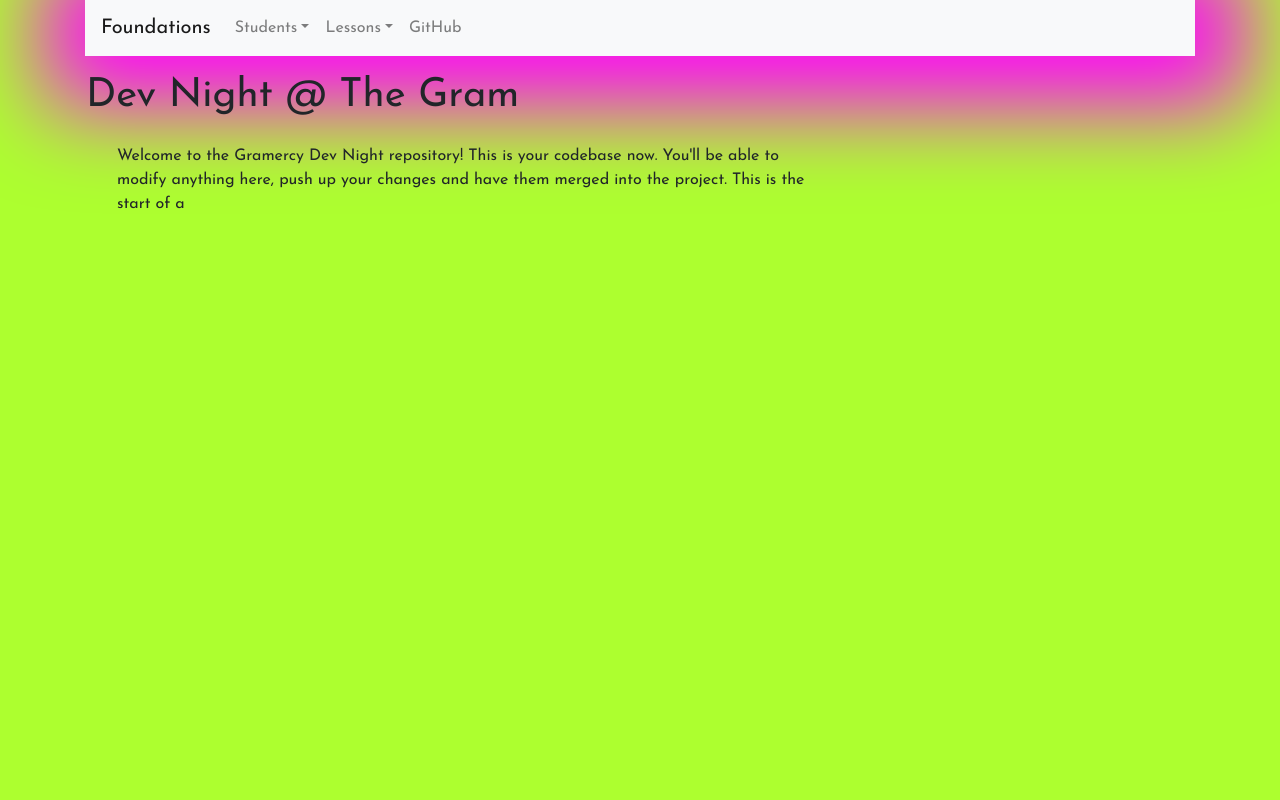
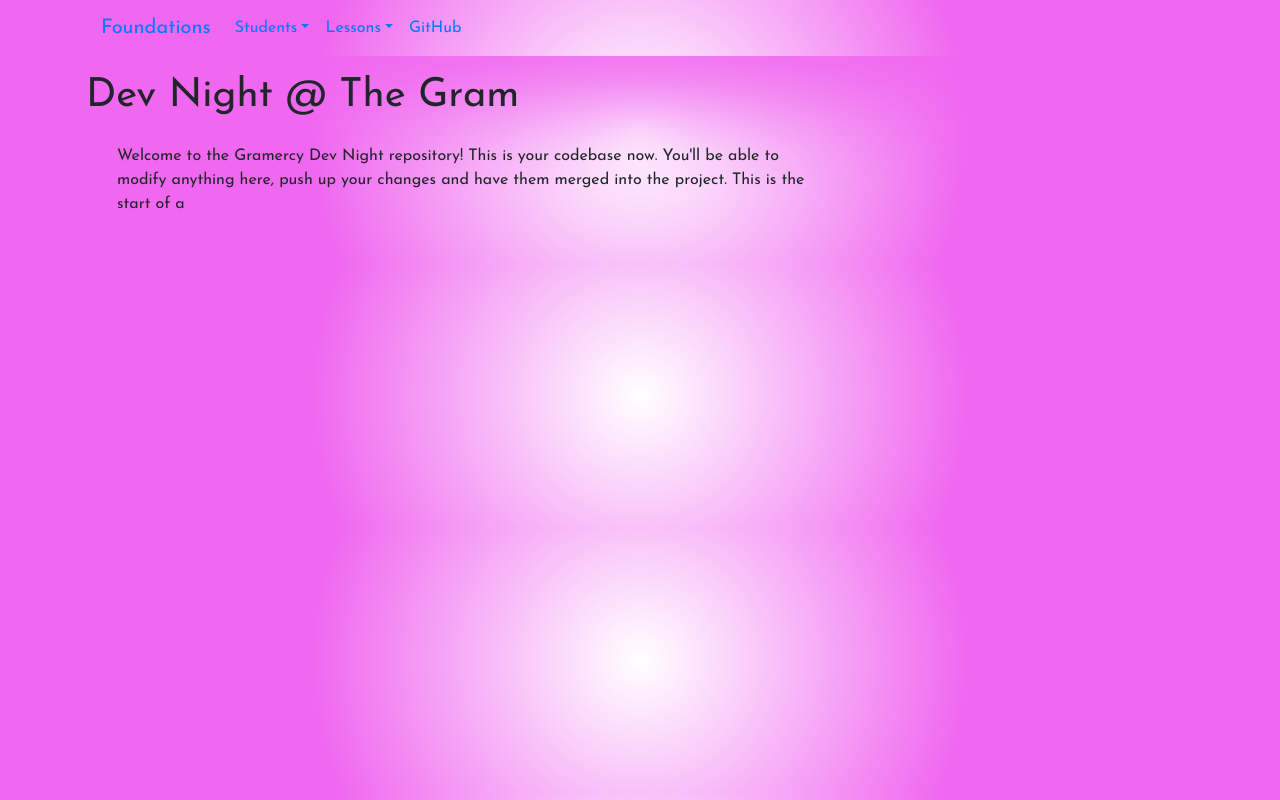
Before and after one commit to EvanPiro/foundations, a Next.js app: page / in a window 1280 px wide. Built offline with nearby package versions, Linux system fonts and the light colour scheme.

Commit message:
resolved conflict

```diff
--- a/components/ClassicNav.tsx
+++ b/components/ClassicNav.tsx
@@ -22,7 +22,7 @@ const ClassicNav = () => {
   const direct = (route: Routes) => router.push(route);
 
   return (
-    <Navbar color="light" light expand="xl" className="border-pink">
+    <Navbar expand="xl" className="border-pink bg-pink-gradient">
       <NavbarBrand href="/">Foundations</NavbarBrand>
       <NavbarToggler onClick={toggle} />
       <Collapse isOpen={isOpen} navbar>
--- a/components/layout.tsx
+++ b/components/layout.tsx
@@ -3,8 +3,8 @@ import ClassicNav from './ClassicNav';
 
 const Layout = ({children}) => {
   return (
-    <div className="bg-lily-green">
-      <Container className="bg-lily-green">
+    <div>
+      <Container>
         <Row>
           <Col>
             <ClassicNav />
--- a/css/lily.css
+++ b/css/lily.css
@@ -4,12 +4,9 @@
 }
 
 body {
-    font-family: 'josefin-sans', Fallback, sans-serif;;
+    font-family: 'josefin-sans', Fallback, sans-serif;
     background-color: greenyellow;
-}
-
-.bg-lily-green {
-    background-color: greenyellow;
+    background-image: radial-gradient(circle, #ffffff, #f068f0, #f068f0)!important;
 }
 
 .text-white {
@@ -17,5 +14,13 @@ body {
 }
 
 .border-pink {
-    box-shadow: 5px 5px 90px 45px #ff00ff;
+    box-shadow: 5px 5px 90px 45px #f068f0;
 }
+
+.bg-pink {
+    background-color: #f068f0;
+}
+
+.bg-pink-gradient {
+    background-image: radial-gradient(circle, #, #f068f0, #f068f0)!important;
+}
```
